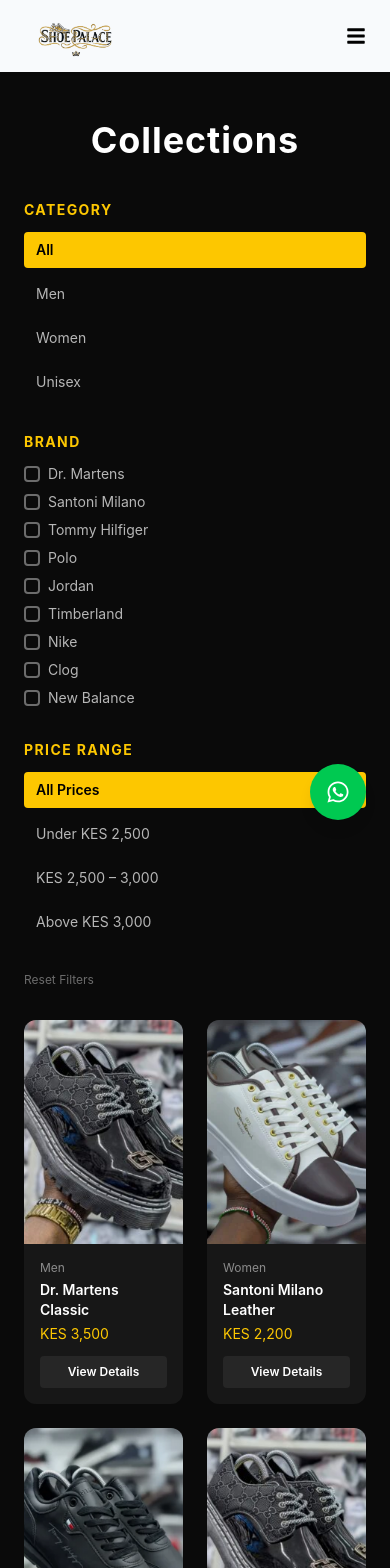
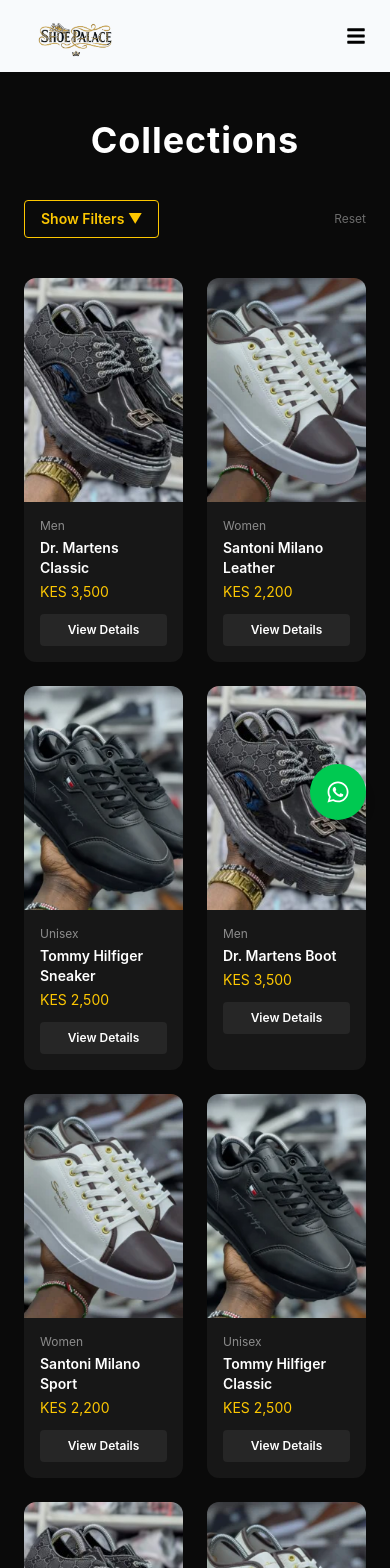
Before and after one commit to FrancisKarani14/shoepalace, a React (Vite) app: page /collections in a window 390 px wide. Shown: the top 1568 px of the page. Built offline with nearby package versions, Linux system fonts and the light colour scheme.

Commit message:
creates a collapsible filter for small screens

```diff
--- a/src/pages/Products.jsx
+++ b/src/pages/Products.jsx
@@ -12,6 +12,20 @@
   { label: 'Above KES 3,000', min: 3000, max: Infinity },
 ]
 
+function FilterSection({ title, open, onToggle, children }) {
+  return (
+    <div>
+      <button
+        onClick={onToggle}
+        className="flex justify-between items-center w-full text-yellow-400 font-bold text-sm uppercase tracking-widest mb-2"
+      >
+        {title} <span className="text-xs">{open ? '▲' : '▼'}</span>
+      </button>
+      {open && <div className="mt-2">{children}</div>}
+    </div>
+  )
+}
+
 export default function Products() {
   const { category: urlCategory } = useParams()
   const navigate = useNavigate()
@@ -20,6 +34,8 @@
   const [selectedBrands, setSelectedBrands] = useState([])
   const [selectedPrice, setSelectedPrice] = useState(0)
   const [page, setPage] = useState(1)
+  const [filtersOpen, setFiltersOpen] = useState(false)
+  const [sections, setSections] = useState({ category: true, brand: true, price: true })
 
   useEffect(() => {
     setSelectedCategory(urlCategory || '')
@@ -32,6 +48,10 @@
     )
     setPage(1)
   }
+
+  const toggleSection = (key) => setSections(prev => ({ ...prev, [key]: !prev[key] }))
+
+  const resetFilters = () => { setSelectedCategory(''); setSelectedBrands([]); setSelectedPrice(0); setPage(1) }
 
   const filtered = useMemo(() => {
     const { min, max } = priceRanges[selectedPrice]
@@ -46,16 +66,9 @@
   const totalPages = Math.ceil(filtered.length / PER_PAGE)
   const paginated = filtered.slice((page - 1) * PER_PAGE, page * PER_PAGE)
 
-  return (
-    <div className="min-h-screen bg-neutral-950 px-6 py-12">
-      <h1 className="text-white text-4xl font-bold text-center mb-10 tracking-wide">Collections</h1>
-
-      <div className="max-w-7xl mx-auto flex flex-col md:flex-row gap-8">
-
-        {/* Filters Sidebar */}
-        <aside className="w-full md:w-60 flex-shrink-0 flex flex-col gap-8">
-          <div>
-            <h3 className="text-yellow-400 font-bold text-sm uppercase tracking-widest mb-3">Category</h3>
+  const sidebar = (
+    <aside className="w-full md:w-60 flex-shrink-0 flex flex-col gap-6">
+      <FilterSection title="Category" open={sections.category} onToggle={() => toggleSection('category')}>
         <ul className="flex flex-col gap-2">
           <li>
             <button onClick={() => { setSelectedCategory(''); setPage(1) }}
@@ -72,10 +85,9 @@
             </li>
           ))}
         </ul>
-          </div>
+      </FilterSection>
 
-          <div>
-            <h3 className="text-yellow-400 font-bold text-sm uppercase tracking-widest mb-3">Brand</h3>
+      <FilterSection title="Brand" open={sections.brand} onToggle={() => toggleSection('brand')}>
         <ul className="flex flex-col gap-2">
           {brands.map((brand) => (
             <li key={brand} className="flex items-center gap-2 cursor-pointer" onClick={() => toggleBrand(brand)}>
@@ -84,10 +96,9 @@
             </li>
           ))}
         </ul>
-          </div>
+      </FilterSection>
 
-          <div>
-            <h3 className="text-yellow-400 font-bold text-sm uppercase tracking-widest mb-3">Price Range</h3>
+      <FilterSection title="Price Range" open={sections.price} onToggle={() => toggleSection('price')}>
         <ul className="flex flex-col gap-2">
           {priceRanges.map((range, i) => (
             <li key={range.label}>
@@ -98,13 +109,37 @@
             </li>
           ))}
         </ul>
-          </div>
+      </FilterSection>
 
-          <button onClick={() => { setSelectedCategory(''); setSelectedBrands([]); setSelectedPrice(0); setPage(1) }}
-            className="text-xs text-white/40 hover:text-yellow-400 transition-colors text-left">
+      <button onClick={resetFilters} className="text-xs text-white/40 hover:text-yellow-400 transition-colors text-left">
         Reset Filters
       </button>
     </aside>
+  )
+
+  return (
+    <div className="min-h-screen bg-neutral-950 px-6 py-12">
+      <h1 className="text-white text-4xl font-bold text-center mb-10 tracking-wide">Collections</h1>
+
+      <div className="max-w-7xl mx-auto flex flex-col md:flex-row gap-8">
+
+        {/* Mobile filter toggle */}
+        <div className="md:hidden flex justify-between items-center mb-2">
+          <button
+            onClick={() => setFiltersOpen(!filtersOpen)}
+            className="flex items-center gap-2 text-yellow-400 border border-yellow-400 px-4 py-2 rounded text-sm font-semibold"
+          >
+            {filtersOpen ? 'Hide Filters ▲' : 'Show Filters ▼'}
+          </button>
+          <button onClick={resetFilters} className="text-xs text-white/40 hover:text-yellow-400 transition-colors">
+            Reset
+          </button>
+        </div>
+
+        {/* Sidebar — always visible on md+, toggle on mobile */}
+        <div className={`${filtersOpen ? 'block' : 'hidden'} md:block`}>
+          {sidebar}
+        </div>
 
         {/* Products Grid */}
         <div className="flex-1">
@@ -114,7 +149,7 @@
             <div className="grid grid-cols-2 md:grid-cols-3 lg:grid-cols-4 gap-6">
               {paginated.map((shoe) => (
                 <div key={shoe.id} className="bg-neutral-900 rounded-xl overflow-hidden hover:scale-105 transition-transform duration-300">
-                  <img src={shoe.image} alt={shoe.name} className="w-full h-56 object-cover" />
+                  <img src={shoe.image} alt={shoe.name} className="w-full h-56 md:h-56 aspect-square md:aspect-auto object-cover" />
                   <div className="p-4">
                     <p className="text-white/50 text-xs capitalize mb-1">{shoe.category}</p>
                     <p className="text-white font-semibold text-sm">{shoe.name}</p>
```
Lines whose indentation alone changed are shown as unchanged.
